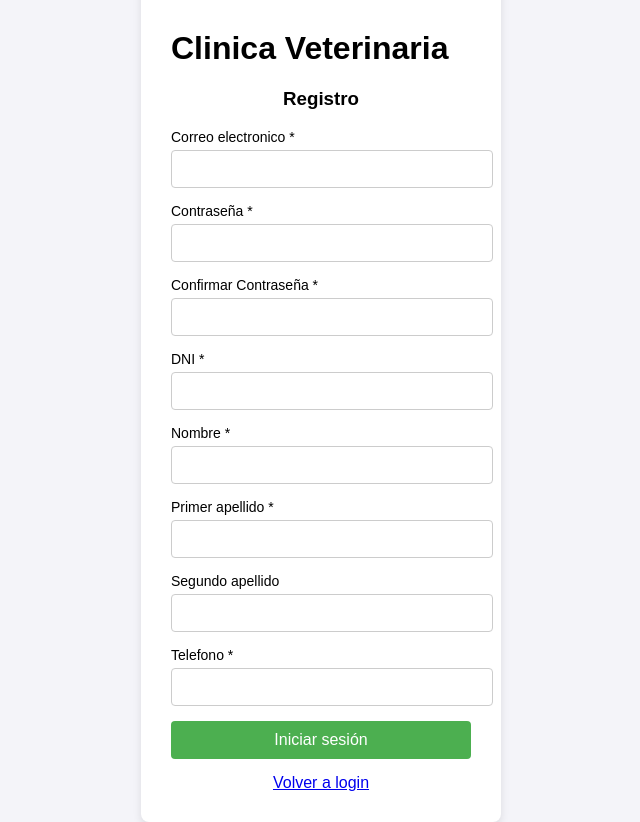
After one commit to chemagarciaff/Clinica-veterinaria, a PHP site: page /paginas/register.php in a window 1280 px wide. The commit adds this page. Shown: the whole page, without its empty margins (319-959 px from the left). Run offline with PHP 8.4, Linux system fonts and the light colour scheme.

Commit message:
Ventana de registro creada con funcionamiento

```diff
--- a/estilos/style.css
+++ b/estilos/style.css
@@ -47,3 +47,10 @@ body {
     text-align: center;
     margin-top: 10px;
 }
+.subtitle{
+    text-align: center;
+    width: 100%;
+}
+.error{
+    color: red;
+}
--- a/funciones/funciones_bd.php
+++ b/funciones/funciones_bd.php
@@ -8,36 +8,8 @@ function connect_agenda()
         $pdo = new PDO('mysql:host=localhost;dbname=veterinaria', 'daw', 'daw');
         $pdo->setAttribute(PDO::ATTR_ERRMODE, PDO::ERRMODE_EXCEPTION);
         $pdo->exec('SET NAMES "utf8"');
-        echo '<h4>Conexión establecida</h4>';
     } catch (PDOException $e) {
         echo 'Error en la conexión: ' . $e->getMessage();
-    }
-}
-
-function insert_animal()
-{
-    global $pdo;
-    try {
-        $filasInsertadas = $pdo->exec("INSERT INTO animales VALUES(NULL,'José','Sánchez','jose@gmail.com','11111111')");
-        echo "Se han añadido $filasInsertadas filas<br />";
-    } catch (PDOException $excepcion) {
-        echo "Error en la inserción de tipo " . $excepcion->getMessage();
-    }
-}
-
-// consultas
-function select_agenda()
-{
-    global $pdo;
-    try {
-        $sql = "SELECT * FROM usuarios";
-        $lista = $pdo->query($sql);
-        while ($usuario = $lista->fetch()) {
-            echo "Nombre: " . $usuario['user'];
-            echo "password: " . $usuario['password'];
-        }
-    } catch (PDOException $excepcion) {
-        echo "Error en la consulta de tipo " . $excepcion->getMessage();
     }
 }
 
@@ -109,3 +81,46 @@ function modify_agenda()
     // } catch (PDOException $excepcion) {
         //     echo "Error en el borrado de tipo " . $excepcion->getMessage();
         // }
+
+
+function insert_user($dni, $password, $email)
+{
+    global $pdo;
+    try {
+        $filasInsertadas = $pdo->exec("INSERT INTO usuarios VALUES('$dni', '$password', 'R', '$email')");
+        echo "Se ha añadido $filasInsertadas usuario<br />";
+        return true;
+    } catch (PDOException $excepcion) {
+        echo "Error en la inserción de tipo " . $excepcion->getMessage();
+        return false;
+    }
+}
+
+function insert_cliente($dni, $nombre, $ape1, $ape2, $telefono, $email)
+{
+    global $pdo;
+    try {
+        $filasInsertadas = $pdo->exec("INSERT INTO clientes VALUES('$dni', '$nombre', '$ape1', '$ape2', '$telefono', '$email')");
+        echo "Se ha añadido $filasInsertadas cliente<br />";
+        return true;
+    } catch (PDOException $excepcion) {
+        echo "Error en la inserción de tipo " . $excepcion->getMessage();
+        return false;
+    }
+}
+
+// consultas
+function select_agenda()
+{
+    global $pdo;
+    try {
+        $sql = "SELECT * FROM usuarios";
+        $lista = $pdo->query($sql);
+        while ($usuario = $lista->fetch()) {
+            echo "Nombre: " . $usuario['user'];
+            echo "password: " . $usuario['password'];
+        }
+    } catch (PDOException $excepcion) {
+        echo "Error en la consulta de tipo " . $excepcion->getMessage();
+    }
+}
--- /dev/null
+++ b/paginas/register.php
@@ -0,0 +1,101 @@
+<?php
+
+session_start();
+
+include_once "./../funciones/funciones_bd.php";
+
+
+$patron_email = "/^[a-zA-Z0-9._%+-]+@[a-zA-Z0-9.-]+\.[a-zA-Z]{2,}$/";
+$patron_dni = "/^\d{8}[A-Z]$/";
+$patron_telefono = "/^[2-9]\d{8}$/";
+$patron_password = "/^(?=.*[a-z])(?=.*[A-Z])(?=.*\d)(?=.*\W).{8,}$/";
+
+
+
+
+//compruebo si he recibido una petición POST
+    if (($_SERVER["REQUEST_METHOD"] == "POST")) {
+        if (preg_match($patron_email, $_POST["email"])) {
+            if (preg_match($patron_password, $_POST["password"])) {
+                if (preg_match($patron_dni, $_POST["dni"])) {
+                    if (preg_match($patron_telefono, $_POST["telefono"])) {
+                        connect_agenda();
+                        if(insert_cliente($_POST["dni"], $_POST["nombre"], $_POST["ape1"], $_POST["ape2"], $_POST["telefono"], $_POST["email"]) &&
+                        insert_user($_POST["dni"], $_POST["password"], $_POST["email"])) {
+                            header("Location: ../index.php");
+                        }
+
+
+
+
+                    } else {
+                        echo "El formato del telefono no es correcto";
+                    }
+                } else {
+                    echo "El formato del dni no es correcto";
+                }
+            } else {
+                echo "El formato de la contraseña no es correcto";
+            }
+        } else {
+            echo "El formato del email no es correcto";
+        }
+    }
+?>
+<!DOCTYPE html>
+<html lang="en">
+<head>
+    <meta charset="UTF-8">
+    <meta name="viewport" content="width=device-width, initial-scale=1.0">
+    <title>Register</title>
+    <link rel="stylesheet" href="./../estilos/style.css">
+</head>
+<body>
+    <div class="login-container">
+        <h1>Clinica Veterinaria</h1>
+        <h3 class="subtitle">Registro</h3>
+        <form action="#" method="post">
+            <div class="input-group">
+                <label for="email">Correo electronico *</label>
+                <input type="email" id="email" name="email" required  value=<?php echo isset($_POST["email"]) ? $_POST["email"] : ""; ?>>
+            </div>
+            <div class="input-group">
+                <label for="password">Contraseña *</label>
+                <input type="password" id="password" name="password" required  value=<?php echo isset($_POST["user"]) ? $_POST["user"] : ""; ?>>
+            </div>
+            <div class="input-group">
+                <label for="confirmPassword">Confirmar Contraseña *</label>
+                <input type="password" id="confirmPassword" name="confirmPassword" required  value=<?php echo isset($_POST["user"]) ? $_POST["user"] : ""; ?>>
+            </div>
+            <div class="input-group">
+                <label for="dni">DNI *</label>
+                <input type="text" id="dni" name="dni" required  value=<?php echo isset($_POST["user"]) ? $_POST["user"] : ""; ?>>
+            </div>
+            <div class="input-group">
+                <label for="nombre">Nombre *</label>
+                <input type="text" id="nombre" name="nombre" required  value=<?php echo isset($_POST["user"]) ? $_POST["user"] : ""; ?>>
+            </div>
+            <div class="input-group">
+                <label for="ape1">Primer apellido *</label>
+                <input type="text" id="ape1" name="ape1" required  value=<?php echo isset($_POST["user"]) ? $_POST["user"] : ""; ?>>
+            </div>
+            <div class="input-group">
+                <label for="ape2">Segundo apellido</label>
+                <input type="text" id="ape2" name="ape2"  value=<?php echo isset($_POST["user"]) ? $_POST["user"] : ""; ?>>
+            </div>
+            <!-- <div class="input-group">
+            </div> -->
+            <div class="input-group">
+                <label for="telefono">Telefono *</label>
+                <input type="text" id="telefono" name="telefono" required  value=<?php echo isset($_POST["user"]) ? $_POST["user"] : ""; ?>>
+            </div>
+            <div class="input-group">
+                <input type="submit" value="Iniciar sesión">
+            </div>
+        </form>
+        <div class="forgot-password">
+            <a href="./../index.php">Volver a login</a>
+        </div>
+    </div>
+</body>
+</html>
```
Also changed, not shown: funciones/funciones.php (+0 -22 lines), index.php (+46 -11 lines). Lines whose indentation alone changed are shown as unchanged.
